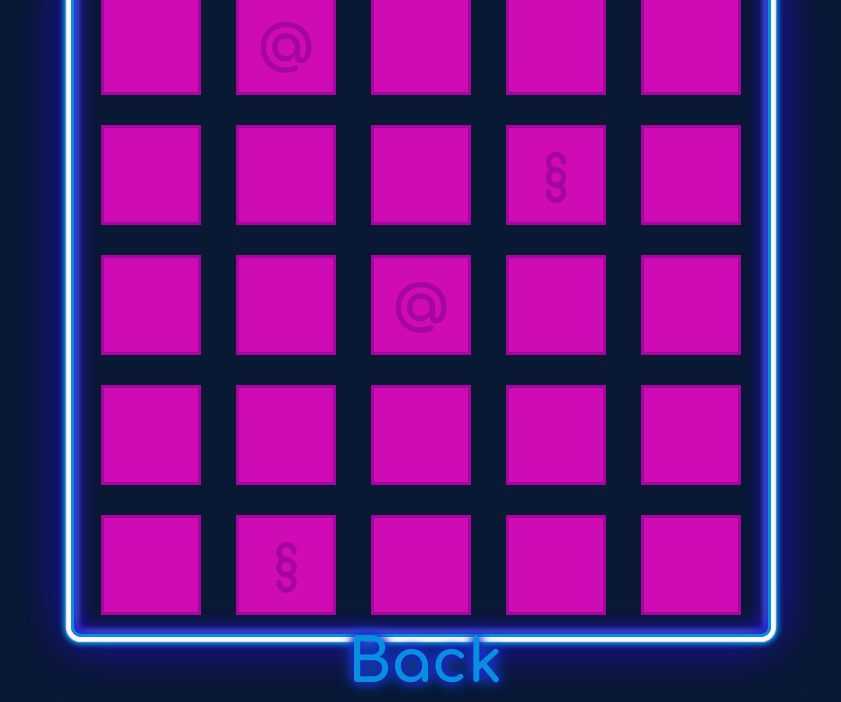
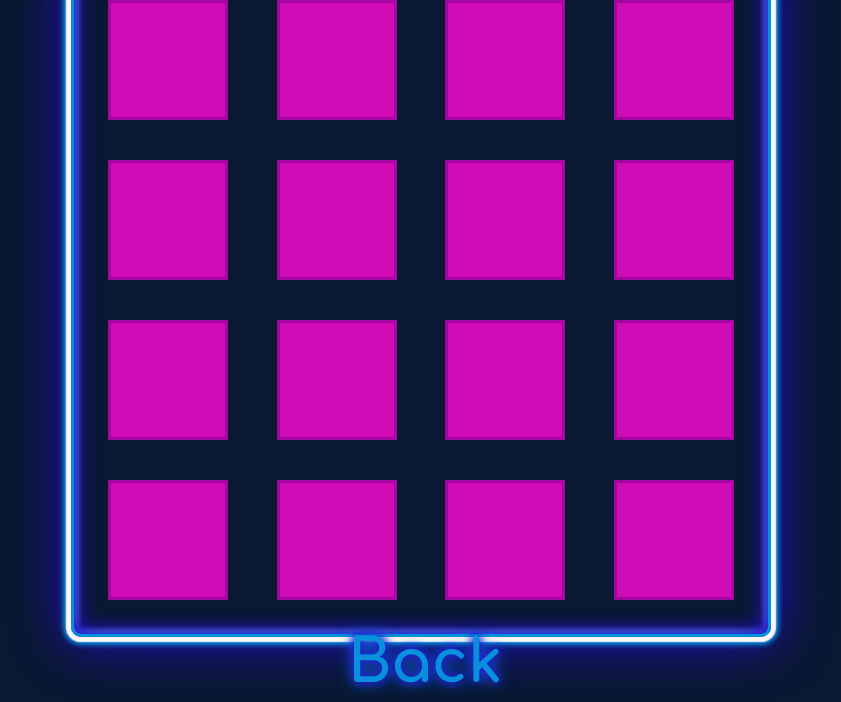
Before and after one commit to svenahac/Memory, a plain HTML site: page src/pages/play.html in a window 1280 px wide. Shown: the part 98-800 px from the top of the page, without its empty margins (219-1060 px from the left). Drawn offline with Linux system fonts and the light colour scheme.

Commit message:
finished

```diff
--- a/src/css/play.css
+++ b/src/css/play.css
@@ -37,8 +37,8 @@ body {
     inset 0 0 0.4vw 0.2vw #0790dd, inset 0 0 0.5vw 0.2vw #fff7f7;
 
   --gap: 20px;
-  --num-cols: 5;
-  --row-height: 110px;
+  --num-cols: 4;
+  --row-height: 140px;
 
   box-sizing: border-box;
   padding: var(--gap);
@@ -51,17 +51,10 @@ body {
   justify-items: center;
 }
 
-/*
-.playing-field > img {
-  width: 100%;
-  height: 100%;
-  object-fit: cover;
-}*/
-
 .piece {
   box-sizing: border-box;
-  width: 100px;
-  height: 100px;
+  width: 120px;
+  height: 120px;
   border: 3px solid #a4069f;
   background-color: #ce0bb4;
   position: relative;
@@ -71,12 +64,20 @@ body {
   position: absolute;
   font-size: 50px;
   font-weight: 700;
-  color: #a4069f;
+  color: transparent;
   margin: 0;
   margin-right: -50%;
   transform: translate(-50%, -50%);
   left: 50%;
   top: 50%;
+}
+
+.piece .clicked {
+  color: #a4069f;
+}
+
+.piece .found {
+  color: black;
 }
 
 button {
@@ -118,16 +119,33 @@ button:hover {
   top: 6%;
 }
 
+#min {
+  left: 47%;
+  top: 6.5%;
+}
+
+#sec {
+  top: 6.5%;
+}
+
+.sec-ones {
+  left: 53%;
+}
+
+.container .sec-double {
+  left: 54%;
+}
+
 @media screen and (max-width: 1024px) {
   .playing-field {
     width: 350px;
     height: 345px;
     --gap: 15px;
-    --row-height: 50px;
+    --row-height: 64px;
   }
   .piece {
-    width: 45px;
-    height: 45px;
+    width: 54px;
+    height: 54px;
   }
 
   .piece span {
@@ -143,4 +161,9 @@ button:hover {
     top: 25%;
     font-size: 50px;
   }
+
+  #min,
+  #sec {
+    top: 25.5%;
+  }
 }
--- /dev/null
+++ b/src/js/play.js
@@ -0,0 +1,105 @@
+const pieces = document.querySelectorAll(".disable-select");
+let guessed = 0;
+let counter = 0;
+let minutes = 0;
+let counterInterval = undefined;
+
+function randomize() {
+  for (let i = 0; i < 500; i++) {
+    let randomnum1 = Math.floor(Math.random() * 15) + 1;
+    let randomnum2 = Math.floor(Math.random() * 15) + 1;
+    let sq1 = document.getElementById("piece" + randomnum1);
+    let sq2 = document.getElementById("piece" + randomnum2);
+
+    let sourcesq1 = sq1.parentNode.id;
+    let sourcesq2 = sq2.parentNode.id;
+
+    document.getElementById(sourcesq1).appendChild(sq2);
+    document.getElementById(sourcesq2).appendChild(sq1);
+  }
+}
+
+function flip(num) {
+  let el = document.getElementById("piece" + num);
+  el.classList.add("clicked");
+  let current = 0;
+  for (let j = 0; j < pieces.length; j++) {
+    if (pieces[j].classList.contains("clicked")) {
+      current++;
+    }
+  }
+  let num1 = el.innerHTML;
+  let num2 = 0;
+  let tempnum = 0;
+
+  for (let i = 0; i < pieces.length; i++) {
+    if (
+      pieces[i].classList.contains("clicked") &&
+      current == 2 &&
+      pieces[i] !== el
+    ) {
+      num2 = pieces[i].innerHTML;
+      tempnum = i;
+    }
+  }
+
+  if (current === 2 && num1 == num2) {
+    pieces[tempnum].classList.remove("clicked");
+    pieces[tempnum].classList.add("found");
+    el.classList.remove("clicked");
+    el.classList.add("found");
+    guessed++;
+  } else if (current === 2) {
+    window.setTimeout(function () {
+      for (let i = 0; i < pieces.length; i++) {
+        if (!pieces[i].classList.contains("found")) {
+          pieces[i].classList.remove("clicked");
+        }
+      }
+    }, 1000);
+    current = 0;
+  }
+  if (guessed === 8) {
+    window.alert("Congrats your time was: " + minutes + ":" + counter);
+    guessed = 0;
+    randomize();
+    stopCounter();
+    document.location.reload();
+    for (let i = 0; i < pieces.length; i++) {
+      pieces[i].classList.remove("found");
+    }
+  }
+}
+
+function increaseCounter() {
+  counter++;
+  let number = document.getElementById("sec");
+  let mins = document.getElementById("min");
+  number.innerHTML = counter;
+  if (counter > 9) {
+    number.classList.add("sec-double");
+  }
+  if (counter === 60) {
+    counter = 0;
+    minutes++;
+    number.innerHTML = 0;
+    mins.innerHTML = minutes;
+  }
+}
+
+function startCounter() {
+  if (counterInterval === undefined) {
+    counterInterval = window.setInterval(increaseCounter, 1000);
+  }
+}
+
+function stopCounter() {
+  window.clearInterval(counterInterval);
+  counterInterval = undefined;
+  counter = 0;
+  minutes = 0;
+  document.getElementById("sec").innerHTML = 0;
+  document.getElementById("min").innerHTML = 0;
+}
+
+randomize();
--- a/src/pages/play.html
+++ b/src/pages/play.html
@@ -15,59 +15,68 @@
   <body>
     <div class="container">
       <div class="playing-field">
-        <div class="piece"></div>
-        <div class="piece"><span class="at disable-select">@</span></div>
-        <div class="piece"></div>
-        <div class="piece"></div>
-        <div class="piece"></div>
-        <div class="piece"></div>
-        <div class="piece"></div>
-        <div class="piece"></div>
-        <div class="piece"><span class="ss disable-select">§</span></div>
-        <div class="piece"></div>
-        <div class="piece"></div>
-        <div class="piece"></div>
-        <div class="piece"><span class="at disable-select">@</span></div>
-        <div class="piece"></div>
-        <div class="piece"></div>
-        <div class="piece"></div>
-        <div class="piece"></div>
-        <div class="piece"></div>
-        <div class="piece"></div>
-        <div class="piece"></div>
-        <div class="piece"></div>
-        <div class="piece"><span class="ss disable-select">§</span></div>
-        <div class="piece"></div>
-        <div class="piece"></div>
-        <div class="piece"></div>
-
-        <!--
-        <img src="../images/blank_memory.png" />
-        <img src="../images/at_memory.png" />
-        <img src="../images/blank_memory.png" />
-        <img src="../images/blank_memory.png" />
-        <img src="../images/blank_memory.png" />
-        <img src="../images/blank_memory.png" />
-        <img src="../images/blank_memory.png" />
-        <img src="../images/blank_memory.png" />
-        <img src="../images/ss_memory.png" />
-        <img src="../images/blank_memory.png" />
-        <img src="../images/blank_memory.png" />
-        <img src="../images/blank_memory.png" />
-        <img src="../images/at_memory.png" />
-        <img src="../images/blank_memory.png" />
-        <img src="../images/blank_memory.png" />
-        <img src="../images/blank_memory.png" />
-        <img src="../images/blank_memory.png" />
-        <img src="../images/blank_memory.png" />
-        <img src="../images/blank_memory.png" />
-        <img src="../images/blank_memory.png" />
-        <img src="../images/blank_memory.png" />
-        <img src="../images/ss_memory.png" />
-        <img src="../images/blank_memory.png" />
-        <img src="../images/blank_memory.png" />
-        <img src="../images/blank_memory.png" />
-        -->
+        <div onclick="startCounter()" id="cont1" class="piece">
+          <span onclick="flip(1)" id="piece1" class="c1 disable-select">1</span>
+        </div>
+        <div onclick="startCounter()" id="cont2" class="piece">
+          <span onclick="flip(2)" id="piece2" class="c1 disable-select">1</span>
+        </div>
+        <div onclick="startCounter()" id="cont3" class="piece">
+          <span onclick="flip(3)" id="piece3" class="c2 disable-select">2</span>
+        </div>
+        <div onclick="startCounter()" id="cont4" class="piece">
+          <span onclick="flip(4)" id="piece4" class="c2 disable-select">2</span>
+        </div>
+        <div onclick="startCounter()" id="cont5" class="piece">
+          <span onclick="flip(5)" id="piece5" class="c3 disable-select">3</span>
+        </div>
+        <div onclick="startCounter()" id="cont6" class="piece">
+          <span onclick="flip(6)" id="piece6" class="c3 disable-select">3</span>
+        </div>
+        <div onclick="startCounter()" id="cont7" class="piece">
+          <span onclick="flip(7)" id="piece7" class="c4 disable-select">4</span>
+        </div>
+        <div onclick="startCounter()" id="cont8" class="piece">
+          <span onclick="flip(8)" id="piece8" class="c4 disable-select">4</span>
+        </div>
+        <div onclick="startCounter()" id="cont9" class="piece">
+          <span onclick="flip(9)" id="piece9" class="c5 disable-select">5</span>
+        </div>
+        <div onclick="startCounter()" id="cont10" class="piece">
+          <span onclick="flip(10)" id="piece10" class="c5 disable-select"
+            >5</span
+          >
+        </div>
+        <div onclick="startCounter()" id="cont11" class="piece">
+          <span onclick="flip(11)" id="piece11" class="c6 disable-select"
+            >6</span
+          >
+        </div>
+        <div onclick="startCounter()" id="cont12" class="piece">
+          <span onclick="flip(12)" id="piece12" class="c6 disable-select"
+            >6</span
+          >
+        </div>
+        <div onclick="startCounter()" id="cont13" class="piece">
+          <span onclick="flip(13)" id="piece13" class="c7 disable-select"
+            >7</span
+          >
+        </div>
+        <div onclick="startCounter()" id="cont14" class="piece">
+          <span onclick="flip(14)" id="piece14" class="c7 disable-select"
+            >7</span
+          >
+        </div>
+        <div onclick="startCounter()" id="cont15" class="piece">
+          <span onclick="flip(15)" id="piece15" class="c8 disable-select"
+            >8</span
+          >
+        </div>
+        <div onclick="startCounter()" id="cont16" class="piece">
+          <span onclick="flip(16)" id="piece16" class="c8 disable-select"
+            >8</span
+          >
+        </div>
       </div>
       <button
         type="button"
@@ -77,7 +86,10 @@
         Back
       </button>
 
-      <div class="timer">00:00</div>
+      <div id="min" class="timer">0</div>
+      <div class="timer">:</div>
+      <div id="sec" class="timer sec-ones">0</div>
     </div>
+    <script src="../js/play.js"></script>
   </body>
 </html>
```
